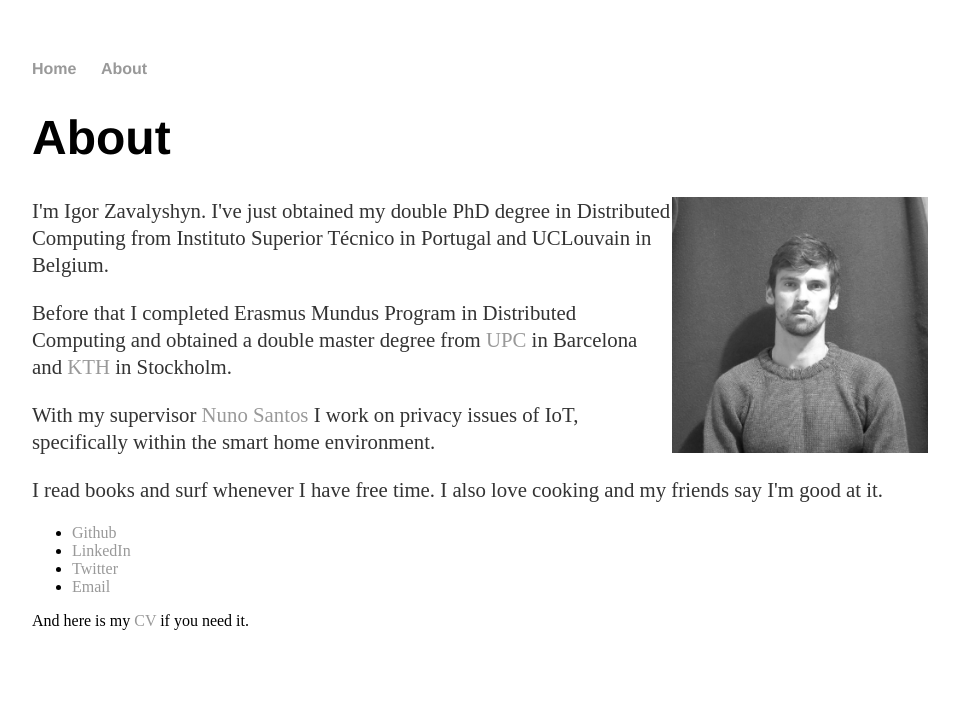
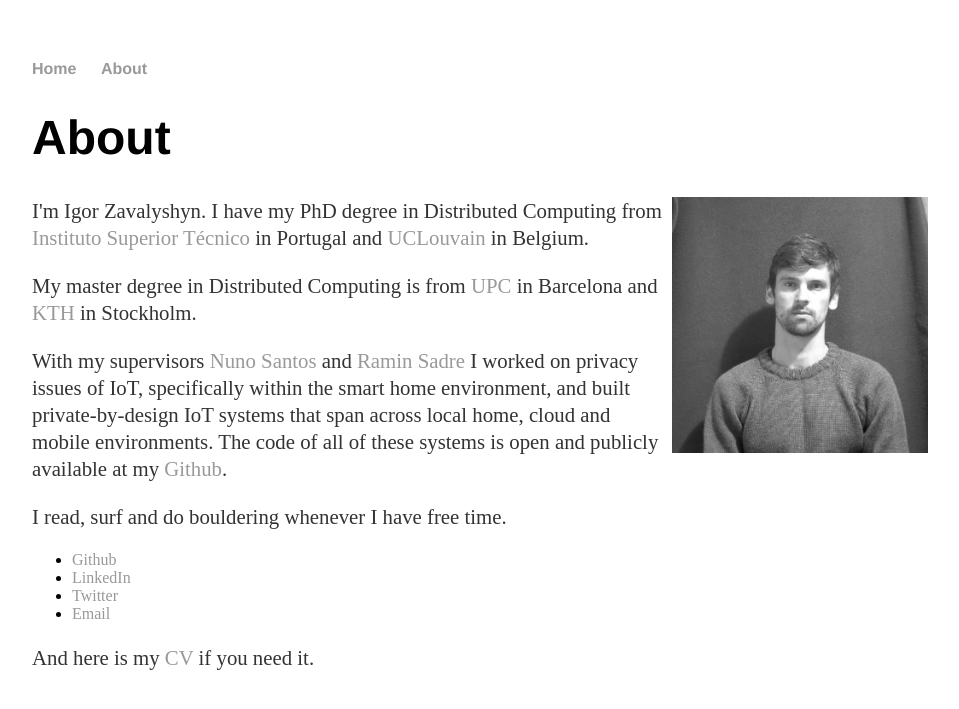
Before and after one commit to zavalyshyn/zavalyshyn.github.io, a Jekyll site: the page built from about/index.html, in a window 1280 px wide. Shown: the top 709 px of the page, without its empty margins (160-1119 px from the left). Built offline with Jekyll 4.4.1, drawn with Linux system fonts in a browser that asks for light colours.

Commit message:
Updated info

```diff
--- a/about/index.html
+++ b/about/index.html
@@ -6,15 +6,23 @@ title: About Igor Zavalyshyn
 <div class="about">
 	<h1>About</h1>
 
-			<IMG SRC="/about/profile.jpg" ALT="Hey there!" WIDTH=256 HEIGHT=256 align="Right">
+	<IMG SRC="/about/profile.jpg" ALT="My photo" WIDTH=256 HEIGHT=256 align="Right" margin-left=20px>
 
-			<p>I'm Igor Zavalyshyn. I've just obtained my double PhD degree in Distributed Computing from Instituto Superior Técnico in Portugal and UCLouvain in Belgium. </p>
+	<p>I'm Igor Zavalyshyn. I have my PhD degree in Distributed
+		Computing from <a href="https://tecnico.ulisboa.pt/en/">Instituto Superior Técnico</a>
+		in Portugal and <a href="https://uclouvain.be/">UCLouvain</a> in Belgium. </p>
 
-			<p>Before that I completed Erasmus Mundus Program in Distributed Computing and obtained a double master degree from <a href="http://www.upc.edu/?set_language=en">UPC</a> in Barcelona and <a href="http://www.kth.se/">KTH</a> in Stockholm. </p>
+	<p>My master degree in Distributed Computing is from <a href="http://www.upc.edu/?set_language=en">UPC</a>
+		in Barcelona and <a href="http://www.kth.se/">KTH</a> in Stockholm. </p>
 
-			<p>With my supervisor <a href="http://www.gsd.inesc-id.pt/~nsantos/">Nuno Santos</a> I work on privacy issues of IoT, specifically within the smart home environment. </p>
+	<p>With my supervisors <a href="http://www.gsd.inesc-id.pt/~nsantos/">Nuno Santos</a>
+		and <a href="https://perso.uclouvain.be/ramin.sadre/">Ramin Sadre</a> I
+		worked on privacy issues of IoT, specifically within the smart home
+		environment, and built private-by-design IoT systems that span across local
+		home, cloud and mobile environments. The code of all of these systems is
+	open and publicly available at my <a href="https://github.com/zavalyshyn">Github</a>.</p>
 
-			<p>I read books and surf whenever I have free time. I also love cooking and my friends say I'm good at it. </p>
+	<p>I read, surf and do bouldering whenever I have free time. </p>
 
 	<ul class="contacts">
 		<li><a href="https://github.com/zavalyshyn">Github</a></li>
@@ -23,5 +31,6 @@ title: About Igor Zavalyshyn
 		<li><a href="mailto:i.zavalishin@gmail.com">Email</a></li>
 		</ul>
 
-			And here is my <a href="/about/cv.pdf">CV</a> if you need it.
+	<p>And here is my <a href="/about/cv.pdf">CV</a> if you need it. </p>
+
 </div>
```
Lines whose indentation alone changed are shown as unchanged.
